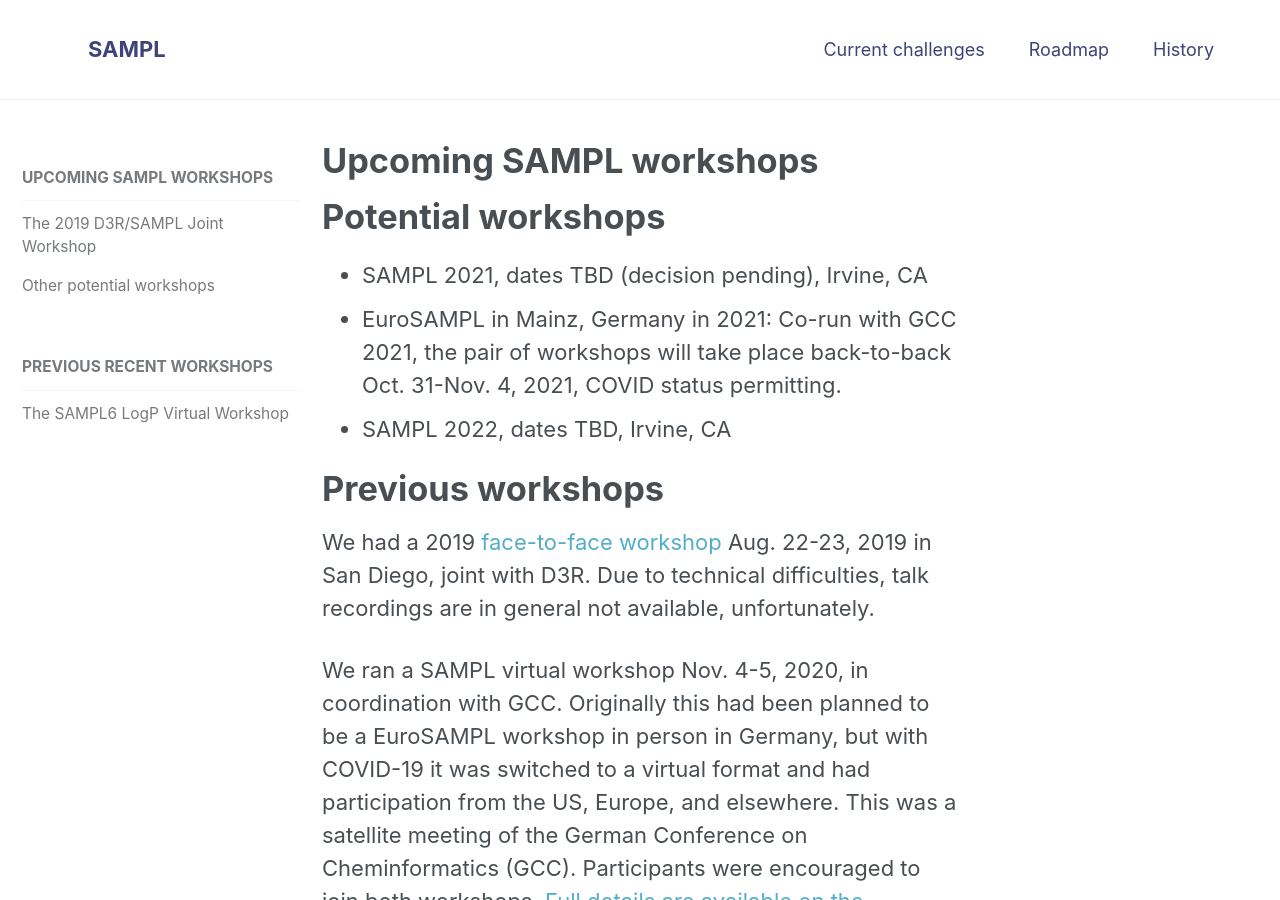
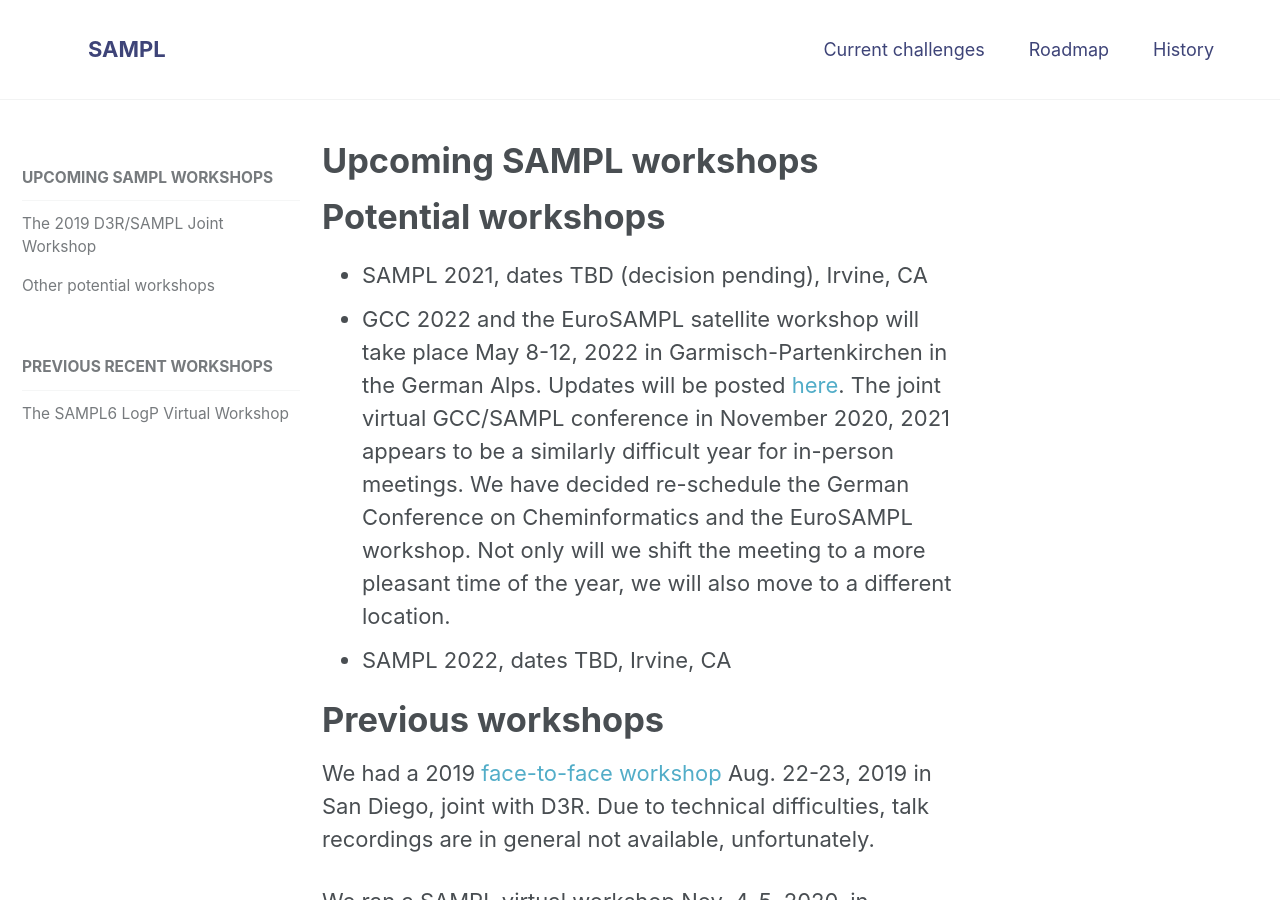
Before and after one commit to samplchallenges/samplchallenges.github.io, a Jekyll site: the page built from _current_challenges/01_workshops.md, in a window 1280 px wide and 900 px high. Built offline with Jekyll 4.4.1, drawn with Linux system fonts in a browser that asks for light colours.

Commit message:
update workshops with Euro sampl update

```diff
--- a/_current_challenges/01_workshops.md
+++ b/_current_challenges/01_workshops.md
@@ -11,7 +11,7 @@ permalink: /current/workshops/
 # Potential workshops
 
 - SAMPL 2021, dates TBD (decision pending), Irvine, CA
-- EuroSAMPL in Mainz, Germany in 2021: Co-run with GCC 2021, the pair of workshops will take place back-to-back Oct. 31-Nov. 4, 2021, COVID status permitting.
+- GCC 2022 and the EuroSAMPL satellite workshop will take place May 8-12, 2022 in Garmisch-Partenkirchen in the German Alps. Updates will be posted [here](www.gdch.de/netzwerk-strukturen/fachstrukturen/computer-in-der-chemie-cic.html). The joint virtual GCC/SAMPL conference in November 2020, 2021 appears to be a similarly difficult year for in-person meetings. We have decided re-schedule the German Conference on Cheminformatics and the EuroSAMPL workshop. Not only will we shift the meeting to a more pleasant time of the year, we will also move to a different location.
 - SAMPL 2022, dates TBD, Irvine, CA
 
 # Previous workshops
```
